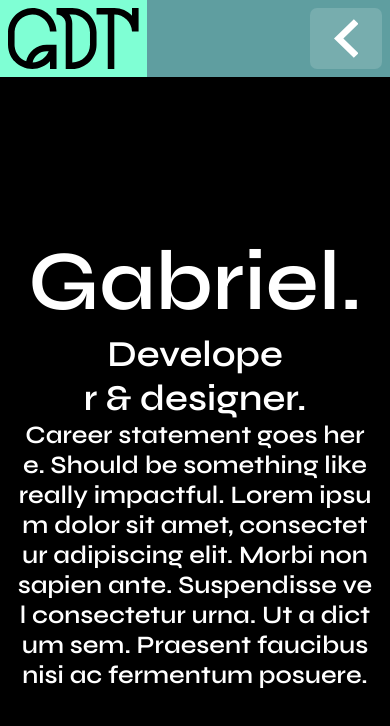
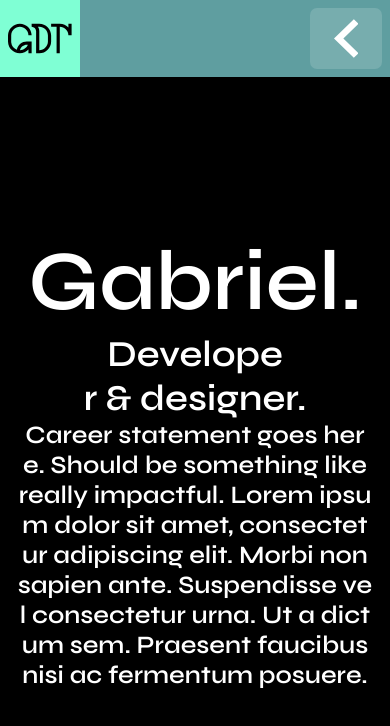
Before and after one commit to Gatinoko/Portfolio, a Next.js app: page / in a window 390 px wide. Shown: the top 726 px of the page. Built offline with nearby package versions, Linux system fonts and the light colour scheme.

Commit message:
feat(stylesheets): Added logo responsive width

```diff
--- a/components/navigation/navigation.scss
+++ b/components/navigation/navigation.scss
@@ -24,6 +24,10 @@
 			padding: 8px;
 			width: fit-content;
 			background-color: aquamarine;
+
+			.logo-svg {
+				width: clamp(2px, 5rem + 1vw, 10rem);
+			}
 		}
 
 		.section-list {
```
